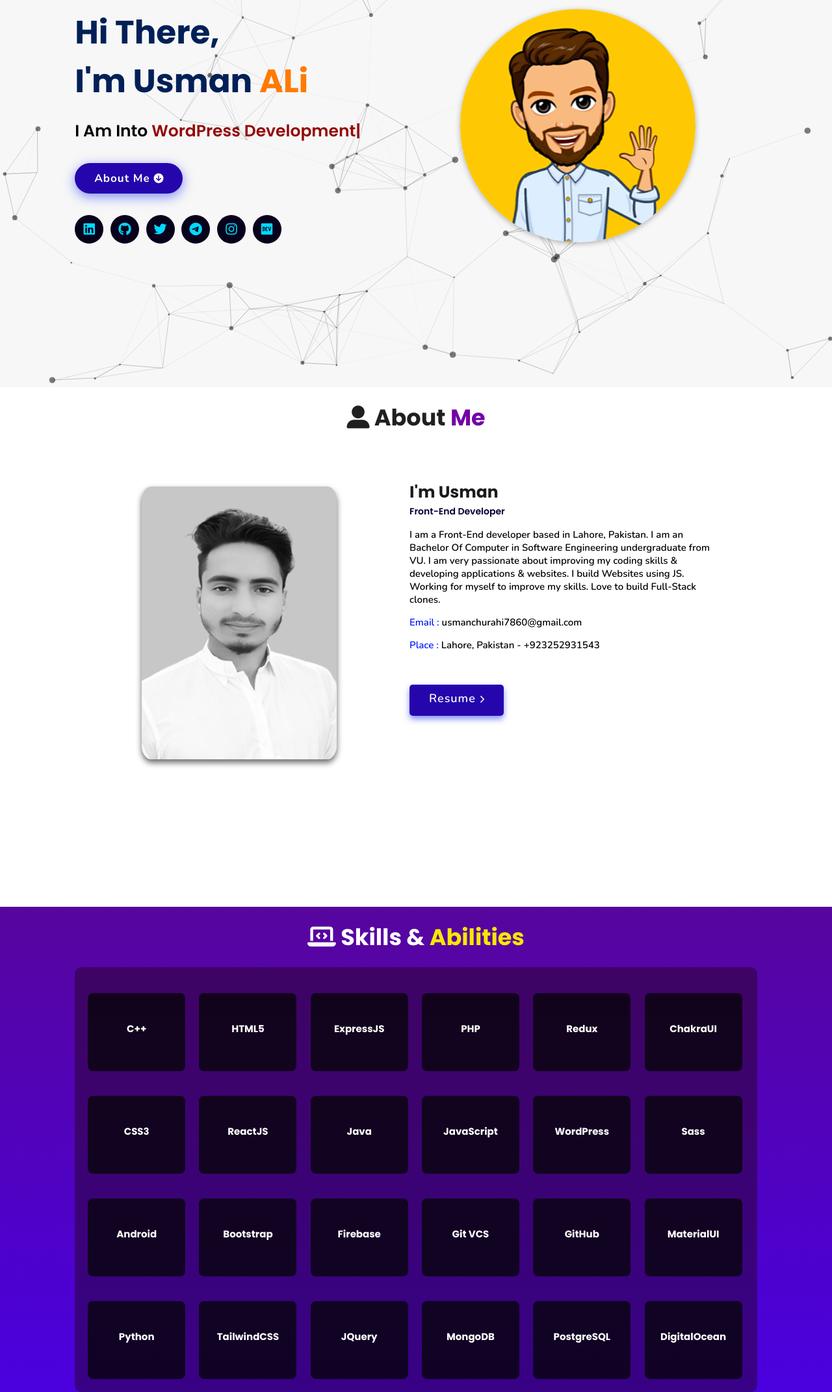
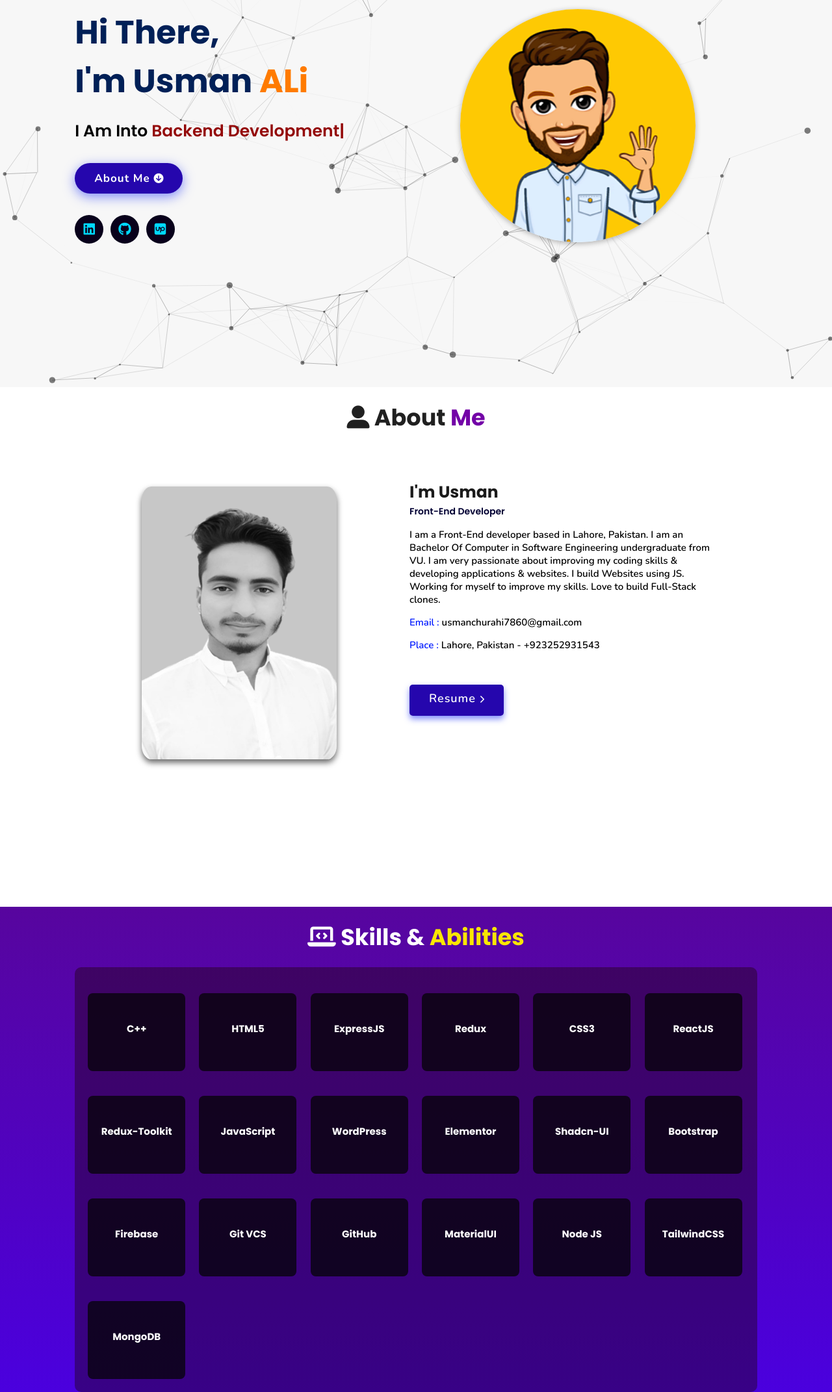
Before and after one commit to Usman-co/Portfolio-Website, a plain HTML site: page index.html in a window 1280 px wide. Shown: the part 204-2347 px from the top of the page at 65% size. Drawn offline with nearby package versions, Linux system fonts and the light colour scheme; animation ran at ten frames a second.

```diff
--- a/Portfolio.js
+++ b/Portfolio.js
@@ -130,6 +130,7 @@ document.addEventListener("DOMContentLoaded", function () {
 
 var _CONTENT = [
     "Frontend Development",
+    "Backend Development",
     "WordPress Development",
     "Web Designing",
     "E-Commerce Development",
--- a/index.html
+++ b/index.html
@@ -58,12 +58,9 @@
   </a>
   <div class="socials">
       <ul class="social-icons scroll-element">
-        <li><a class="linkedin" aria-label="LinkedIn" href="" target="_blank"><i class="fab fa-linkedin"></i></a></li>
-        <li><a class="github" aria-label="GitHub" href="" target="_blank"><i class="fab fa-github"></i></a></li>
-        <li><a class="twitter" aria-label="Twitter" href="" target="_blank"><i class="fab fa-twitter"></i></a></li>
-        <li><a class="telegram" aria-label="Telegram" href="" target="_blank"><i class="fab fa-telegram-plane"></i></a></li>
-        <li><a class="instagram" aria-label="Instagram" href=""><i class="fab fa-instagram" target="_blank"></i></a></li>
-        <li><a class="dev" aria-label="Dev" href="" target="_blank"><i class="fab fa-dev"></i></a></li>
+        <li><a class="linkedin" aria-label="LinkedIn" href="https://www.linkedin.com/in/usman-ali-480844290/" target="_blank"><i class="fab fa-linkedin"></i></a></li>
+        <li><a class="github" aria-label="GitHub" href="https://github.com/Usman-co" target="_blank"><i class="fab fa-github"></i></a></li>
+        <li><a class="upwork" aria-label="Upwork" href="https://www.upwork.com/freelancers/~012a82bcaf4b4114d9" target="_blank"><i class="fa-brands fa-upwork"></i></a></li>
       </ul>
     </div>
   </div>
@@ -103,7 +100,7 @@
       </div>
 
       <div class="resumebtn">
-          <a href="" target="_blank" class="btn"><span>Resume</span>
+          <a href="resume.pdf" target="_blank" class="btn"><span>Resume</span>
               <i class="fas fa-chevron-right"></i>
           </a>
       </div>
@@ -136,20 +133,20 @@
           <p>ExpressJS</p>
         </div>
 
-        <div class="php pic">
+        <!-- <div class="php pic">
           <img src="/Img/php-logo.png" alt="" />
           <p>PHP</p>
-        </div>
+        </div> -->
 
         <div class="redux pic">
           <img src="/Img/redux.png" alt="" />
           <p>Redux</p>
         </div>
 
-        <div class="chakra pic">
+        <!-- <div class="chakra pic">
           <img src="/Img/chakra-ui.png" alt="" />
           <p>ChakraUI</p>
-        </div>
+        </div> -->
 
         <div class="css3 pic">
           <img src="/Img/css3.png" alt="" />
@@ -163,9 +160,9 @@
           <p>ReactJS</p>
         </div>
 
-        <div class="java pic">
-          <img src="/Img/java-coffee-cup-logo--v1.png" alt="" />
-          <p>Java</p>
+        <div class="toolkit pic">
+          <img src="" alt="" />
+          <p>Redux-Toolkit</p>
         </div>
 
         <div class="javascript pic">
@@ -177,14 +174,14 @@
           <img src="/Img/wordpress.png" alt="" />
           <p>WordPress</p>
         </div>
-        <div class="sass pic">
-          <img src="/Img/sass.png" alt="" />
-          <p>Sass</p>
+        <div class="elementor pic">
+          <img src="" alt="" />
+          <p>Elementor</p>
         </div>
 
-        <div class="android pic">
-          <img src="/Img/android-os.png" alt="" />
-          <p>Android</p>
+        <div class="shadcn-ui pic">
+          <img src="" alt="" />
+          <p>Shadcn-UI</p>
         </div>
 
         <div class="bootstrap pic">
@@ -210,9 +207,9 @@
           <p>MaterialUI</p>
         </div>
 
-        <div class="python pic">
-          <img src="/Img/python--v1.png" alt="" />
-          <p>Python</p>
+        <div class="node pic">
+          <img src="" alt="" />
+          <p>Node JS</p>
         </div>
 
         <div class="Tailwind_CSS pic">
@@ -220,25 +217,25 @@
           <p>TailwindCSS</p>
         </div>
 
-        <div class="jquery pic">
+        <!-- <div class="jquery pic">
           <img src="/Img/jquery.png" alt="" />
           <p>JQuery</p>
-        </div>
+        </div> -->
 
         <div class="mongodb pic">
           <img src="/Img/mongodb.png" alt="" />
           <p>MongoDB</p>
         </div>
 
-        <div class="postgreesql pic">
+        <!-- <div class="postgreesql pic">
           <img src="/Img/postgreesql.png" alt="" />
           <p>PostgreSQL</p>
-        </div>
+        </div> -->
 
-        <div class="digitalocean pic">
+        <!-- <div class="digitalocean pic">
           <img src="/Img/digitalocean.png" alt="" />
           <p>DigitalOcean</p>
-        </div>
+        </div> -->
       </div>
       </div>
     </section>
```
Also changed, not shown: 1 other file.
